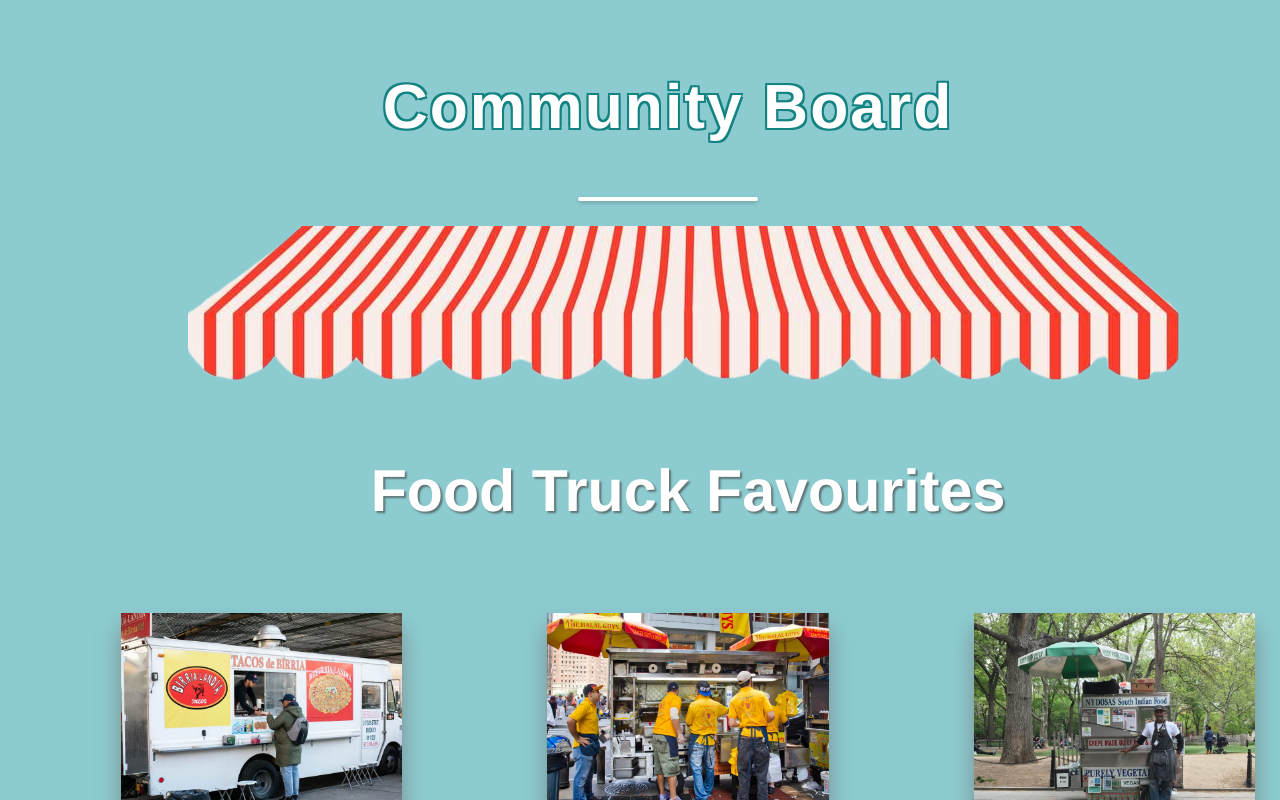
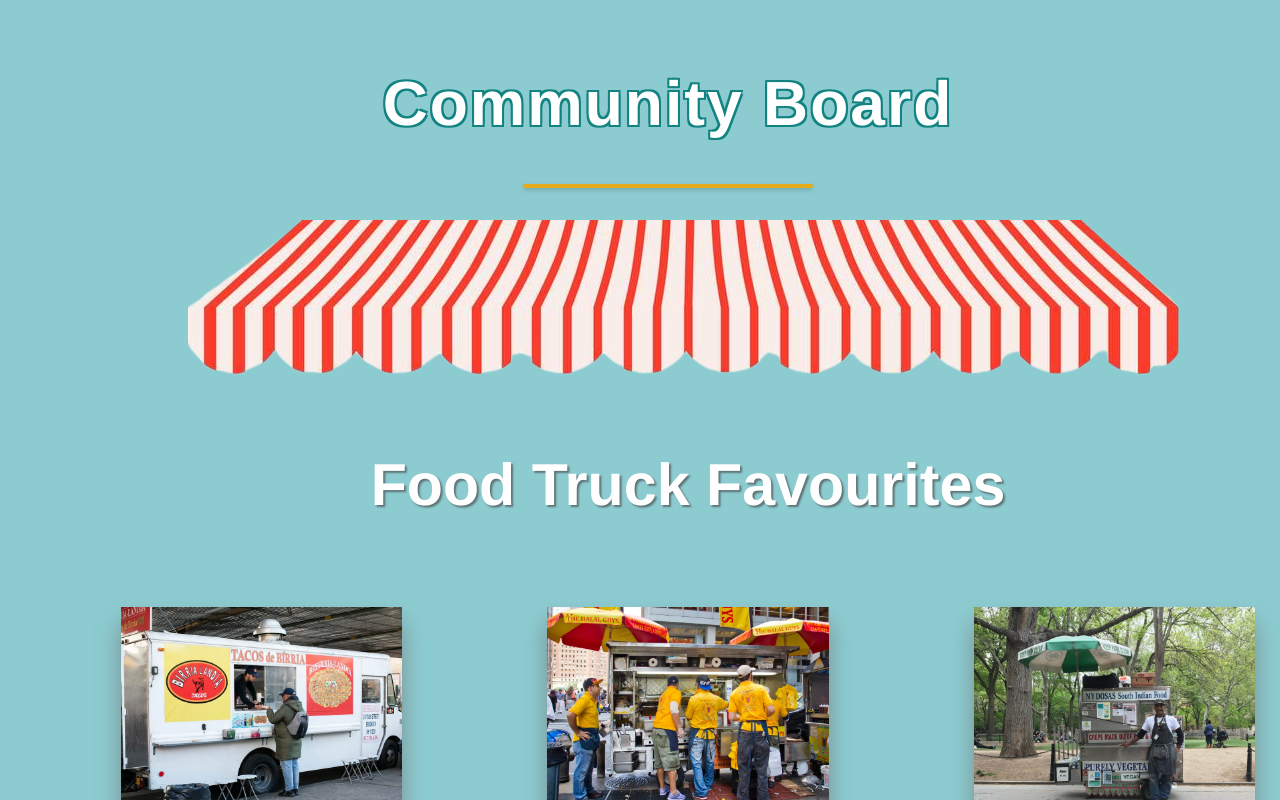
Before and after one commit to DanielOsuoha/React_dev, a React (Vite) app in the folder Web Dev/Unit1/Community Board/Community Board/: page / in a window 1280 px wide. Shown: the top 800 px of the page. Built offline with nearby package versions, Linux system fonts and the light colour scheme.

Commit message:
compelted project 1

```diff
--- a/Web Dev/Unit1/Community Board/Community Board/src/index.css
+++ b/Web Dev/Unit1/Community Board/Community Board/src/index.css
@@ -78,7 +78,7 @@ body {
 h1 {
   font-size: 3.9em;
   line-height: 2.7;
-  margin: 5px;
+  margin: 2px;
   text-align: center;
   color: #ffffff;
   text-shadow:
@@ -100,10 +100,12 @@ h1::after {
   bottom: 0;
   left: 50%;
   transform: translateX(-50%);
-  width: 180px;
+  width: 290px;
   height: 4px;
-  background: #ffffff;
+  background: #e4ab1b;
   border-radius: 2px;
+  margin-bottom: 10px;
+  margin-top: -3px;
   box-shadow: 0 2px 4px rgba(0, 0, 0, 0.2);
 }
 
```
